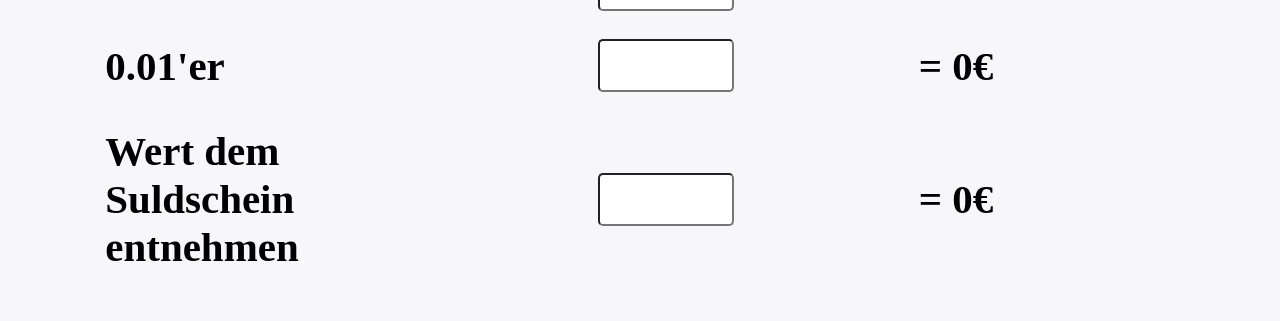
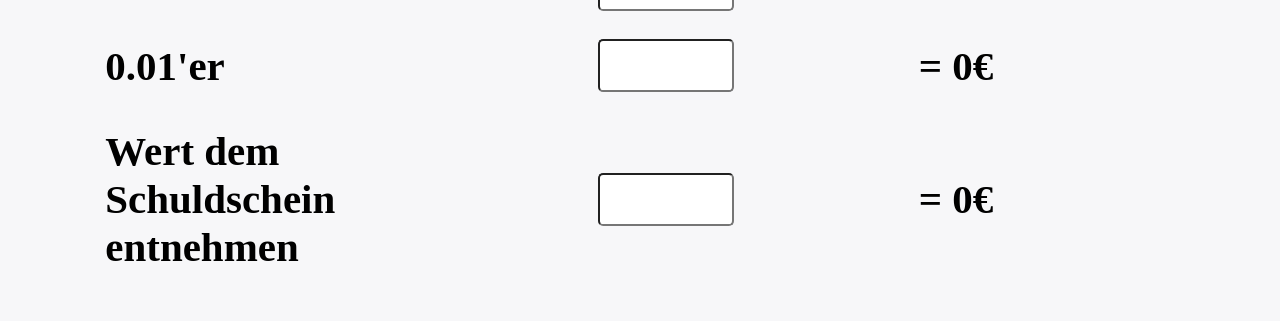
Before and after one commit to StefanTheSpider/zaelmaschine, a React (Create React App) app: page / in a window 1280 px wide. Shown: the part 1522-1843 px from the top of the page. Built offline with nearby package versions, Linux system fonts and the light colour scheme; the HTML template or start-up script is replaced by a standard one.

Commit message:
better explanation for Zwischensumme and count

```diff
--- a/src/App.js
+++ b/src/App.js
@@ -17,7 +17,7 @@ export const initialCashSet = [
     { id: '0.01', value: 0.01, label: '1 Cent' },
     {
         id: 'schuldschein',
-        value: 'Wert dem Suldschein entnehmen',
+        value: 'Wert dem Schuldschein entnehmen',
         label: 'Schuldschein',
     },
 ];
@@ -74,7 +74,8 @@ export default function App() {
     }
 
     function handleResult() {
-        return setResult(
+        return (
+            setResult(
                 (zweihundert +
                     einhundert +
                     fünfzig +
@@ -91,6 +92,8 @@ export default function App() {
                     einCent +
                     schuldschein) /
                     100
+            ),
+            handleZwischensumme()
         );
     }
 
```
Lines whose indentation alone changed are shown as unchanged.
